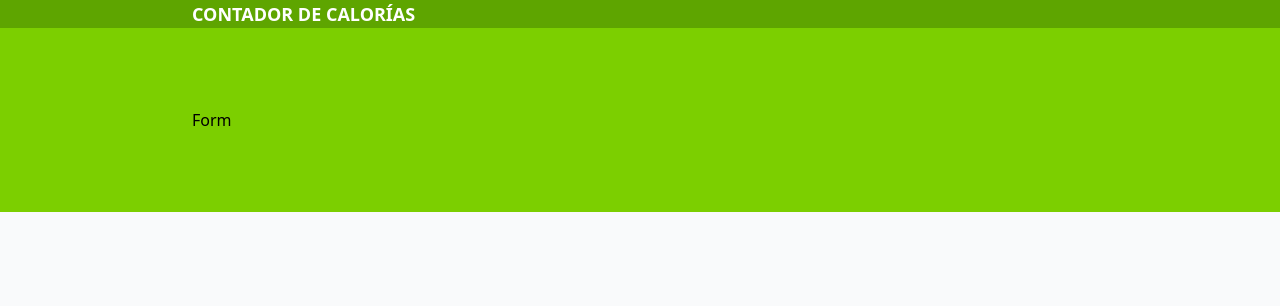
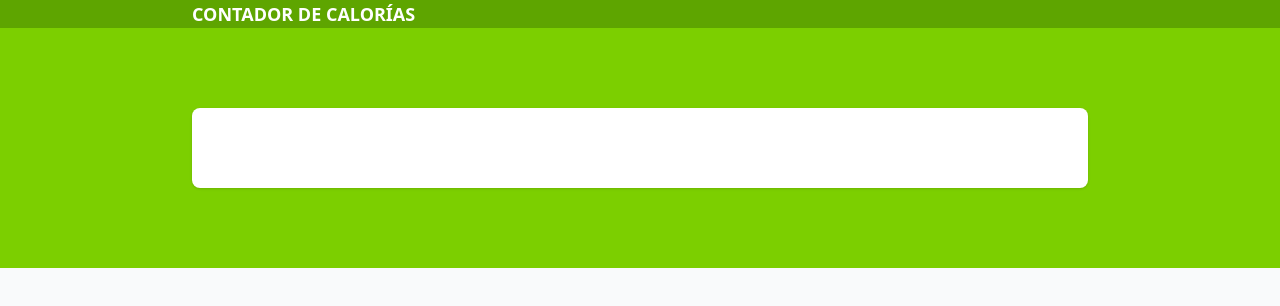
Before and after one commit to juancmdev/calories-tracker-react, a React (Vite) app: page / in a window 1280 px wide. Shown: the top 306 px of the page. Built offline with nearby package versions, Linux system fonts and the light colour scheme.

Commit message:
Update Form.tsx

```diff
--- a/src/components/Form.tsx
+++ b/src/components/Form.tsx
@@ -1,3 +1,3 @@
 export default function Form() {
-  return <div>Form</div>;
+  return <form className="space-y5 bg-white shadow p-10 rounded-lg"></form>;
 }
```
